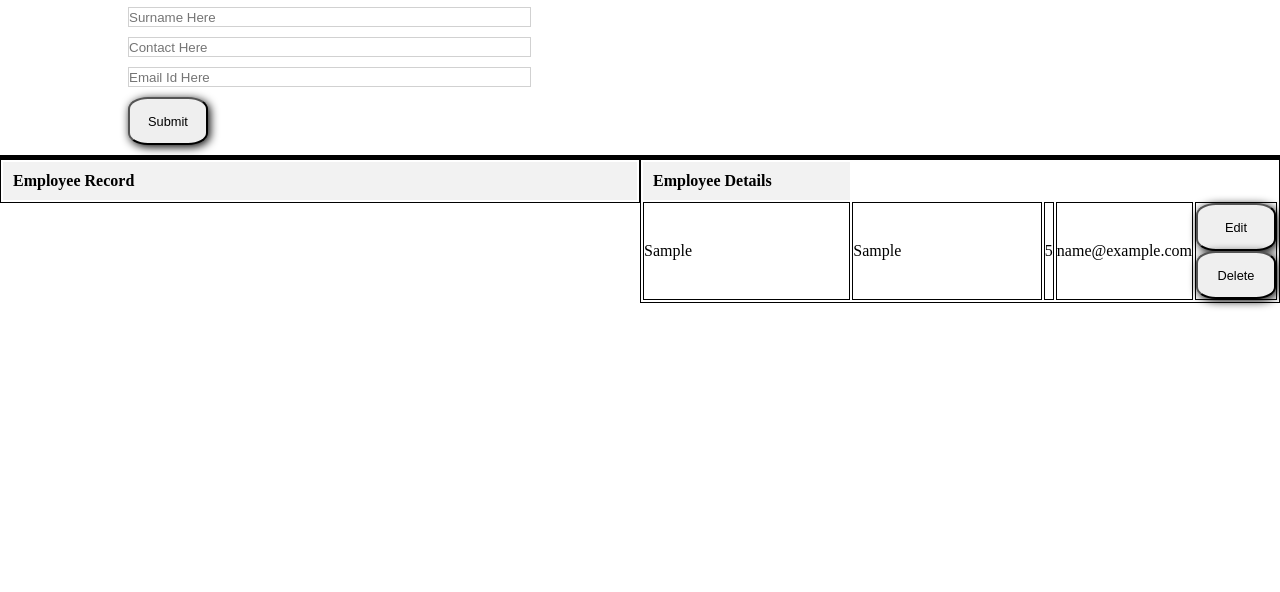
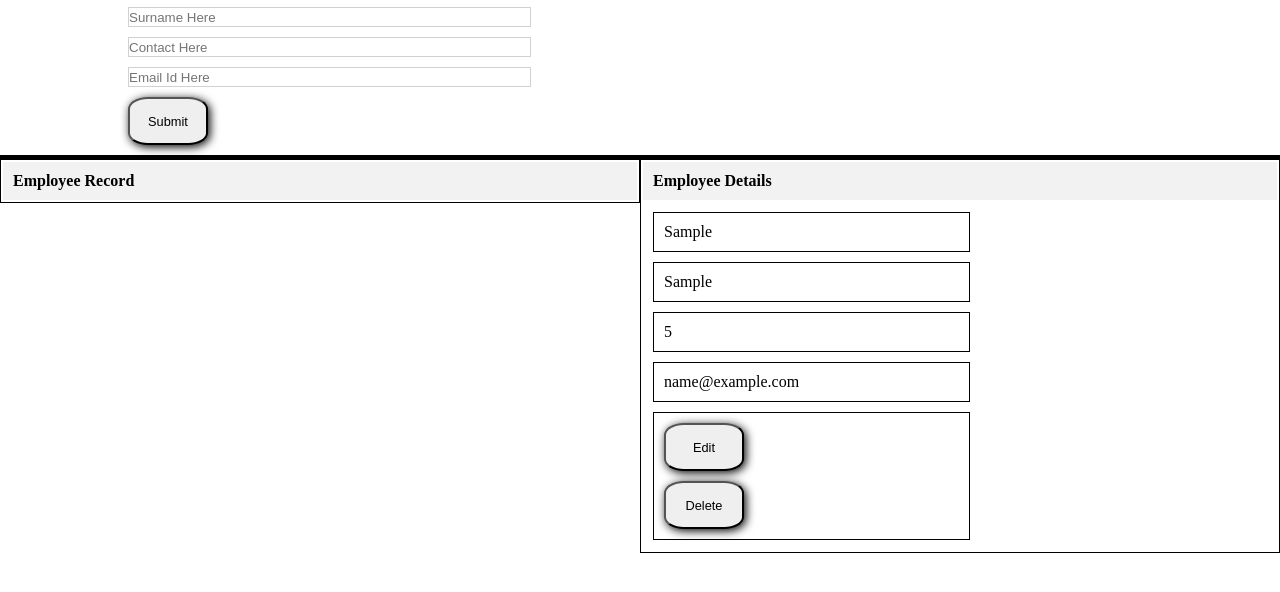
Before and after one commit to ChetanPrince/employeeDatabaseManagement, a plain HTML site: page index.html in a window 1280 px wide. Both pictures are taken after typing "Sample", "Sample", "5", "name@example.com" into the empty fields and a click on the button "Submit". Shown: the part 70-662 px from the top of the page. Drawn offline with Linux system fonts and the light colour scheme.

Commit message:
Until here the data is saved and displayed in td one but on the right side of the chart

```diff
--- a/style.css
+++ b/style.css
@@ -56,6 +56,13 @@ hr{
     width: 100%; /* Inner tables should take up the full width of their parent <td> */
     border: 1px solid black; /* Optional border for visibility */
 }
+#one td{
+    display: flex;
+    flex-direction: column;
+    gap: 10px;
+    margin: 10px;
+    padding: 10px;
+}
 
 #one tbody td{
     border: 1px solid black;
```
